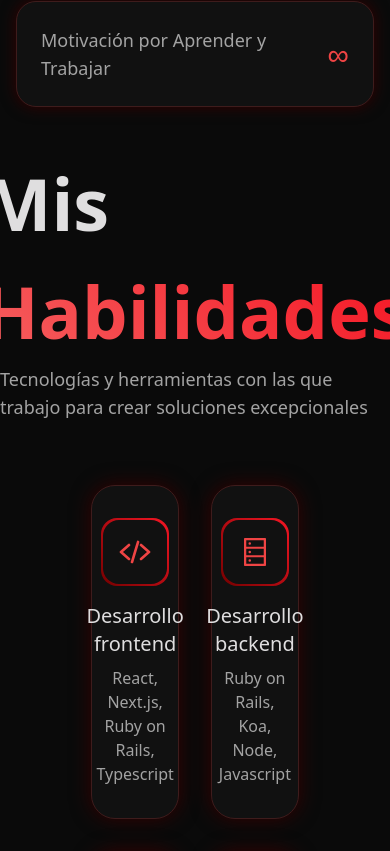
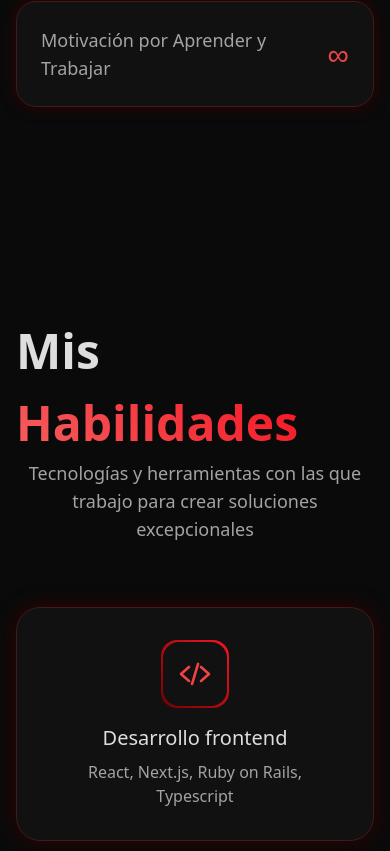
Before and after one commit to DanielVeraOrtiz/personal-portfolio, a Next.js app: page / in a window 390 px wide. Shown: the part 1987-2838 px from the top of the page. Built offline with nearby package versions, Linux system fonts and the light colour scheme.

Commit message:
style(skill section): Se hace responsiva la primera parte de la skill section

```diff
--- a/src/components/skillsSection/skill.tsx
+++ b/src/components/skillsSection/skill.tsx
@@ -9,10 +9,10 @@ export default function Skills() {
     <section
       id="skills"
       aria-labelledby="skills-title"
-      className="h-screen w-full flex justify-center items-center flex-col"
+      className="2xl:py-0 py-26 px-4 lg:px-8 min-h-screen md:min-h-fit 2xl:min-h-screen w-full flex justify-center items-center flex-col"
     >
       <motion.h2
-        className="skill-title-section text-[4.5rem] font-semibold"
+        className="skill-title-section text-[3rem] lg:text-[4.5rem] font-semibold"
         id="skills-title"
         initial={{ opacity: 0, y: 20 }}
         whileInView={{ opacity: 1, y: 0 }}
@@ -22,7 +22,7 @@ export default function Skills() {
         Mis <span className="text-transparent bg-clip-text">Habilidades</span>
       </motion.h2>
       <motion.p
-        className="skill-subtitle text-lg mb-16"
+        className="skill-subtitle text-lg mb-16 text-center"
         initial={{ opacity: 0, y: 20 }}
         whileInView={{ opacity: 1, y: 0 }}
         viewport={{ once: true }}
@@ -30,14 +30,14 @@ export default function Skills() {
       >
         Tecnologías y herramientas con las que trabajo para crear soluciones excepcionales
       </motion.p>
-      <div className="flex flex-wrap gap-8 w-3/4 justify-center">
+      <div className="flex flex-wrap gap-8 w-full xl:w-3/4 justify-center">
         {skills.map((skill, index) => {
           const Icon = skill.icon;
           const tech = skill.skillTech.join(', ');
           return (
             <motion.article
               key={index}
-              className="skill-container flex w-[30%] flex-col p-8 rounded-3xl text-center items-center hover:scale-105 transition-all duration-300 ease-in-out"
+              className="skill-container flex w-full sm:w-[45%] lg:w-[30%] flex-col p-8 rounded-3xl text-center items-center hover:scale-105 transition-all duration-300 ease-in-out"
               initial={{ opacity: 0 }}
               whileInView={{ opacity: 1 }}
               viewport={{ once: true }}
```
